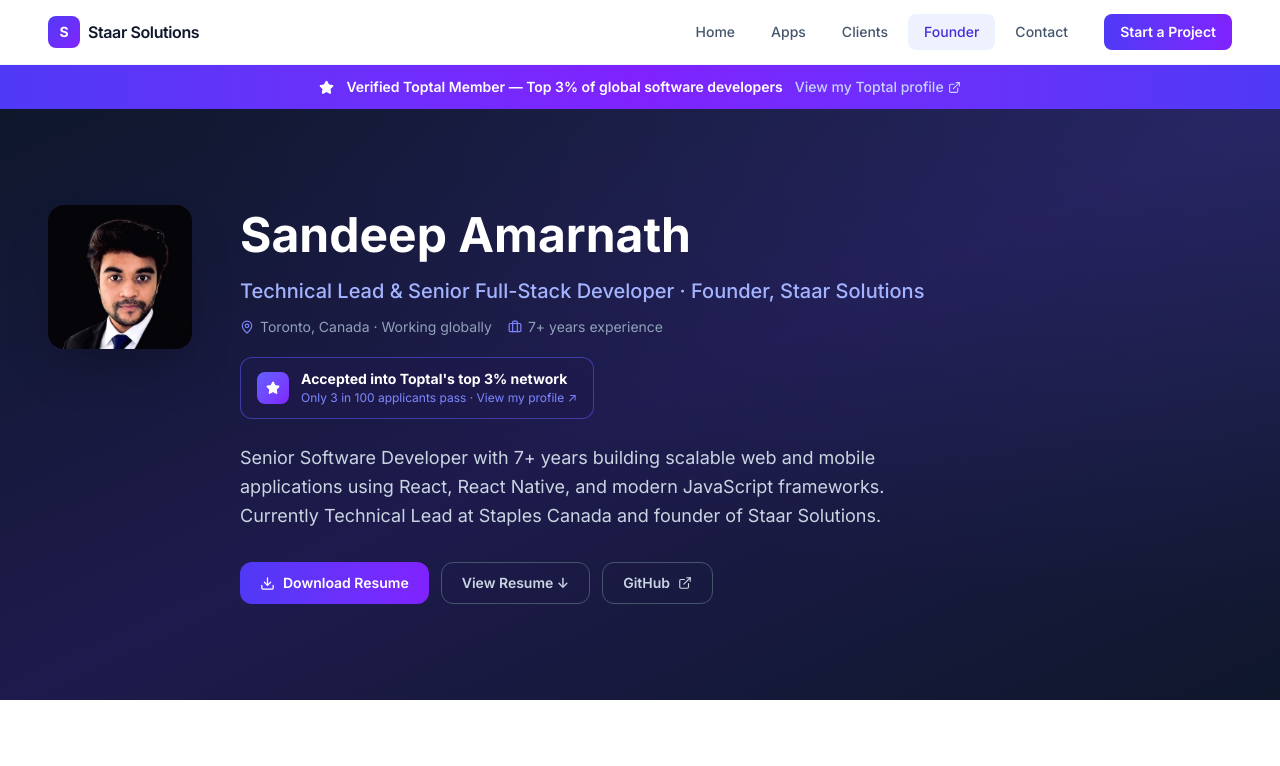
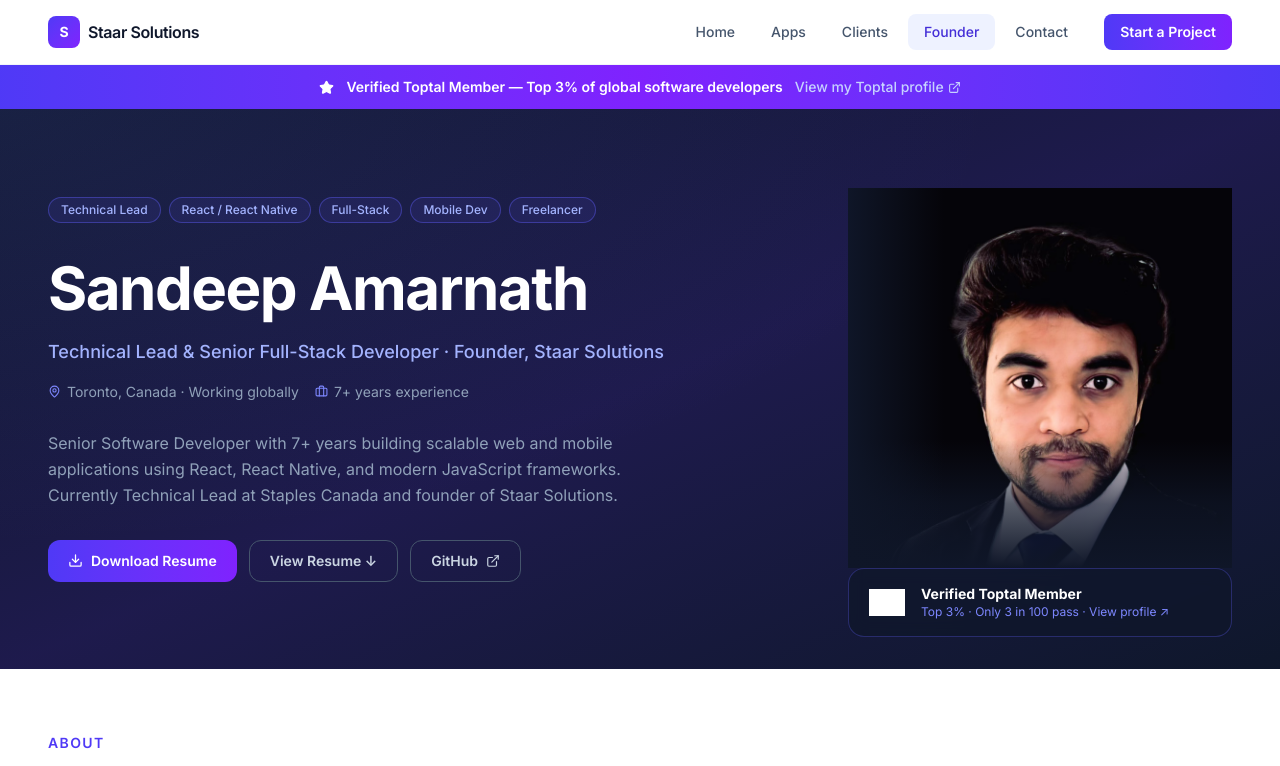
Before and after one commit to sandeep194920/staarsolutions, a Next.js app: page /founder in a window 1280 px wide. Shown: the top 766 px of the page. Built offline with nearby package versions, Linux system fonts and the light colour scheme; grey boxes are pictures that could not be loaded.

Commit message:
Hero redesign: photo bleeds into bg on right, Toptal card with border glow on load, skill tags

```diff
--- a/app/founder/page.tsx
+++ b/app/founder/page.tsx
@@ -115,59 +115,41 @@
       </div>
 
       {/* Hero */}
-      <section className="bg-gradient-to-br from-slate-900 via-indigo-950 to-slate-900 relative overflow-hidden">
-        <div className="absolute inset-0 bg-[radial-gradient(ellipse_at_top_right,_rgba(99,102,241,0.15),_transparent_60%)] pointer-events-none" />
+      <section className="bg-gradient-to-br from-slate-900 via-indigo-950 to-slate-900 relative overflow-hidden min-h-[560px]">
+        <div className="absolute inset-0 bg-[radial-gradient(ellipse_at_top_left,_rgba(99,102,241,0.12),_transparent_55%)] pointer-events-none" />
 
-        <div className="relative max-w-7xl mx-auto px-6 lg:px-12 py-24">
-          <div className="flex flex-col md:flex-row gap-12 items-start">
-            {/* Profile photo — clean */}
-            <div className="shrink-0">
-              <div className="w-36 h-36 rounded-2xl overflow-hidden shadow-2xl">
-                <Image
-                  src="/images/founder_profile_pic.png"
-                  alt="Sandeep Amarnath"
-                  width={144}
-                  height={144}
-                  className="object-cover w-full h-full"
-                  priority
-                />
+        <div className="relative max-w-7xl mx-auto px-6 lg:px-12">
+          <div className="flex flex-col lg:flex-row items-stretch min-h-[560px]">
+
+            {/* Left — all content */}
+            <div className="flex-1 flex flex-col justify-center py-20 pr-0 lg:pr-16">
+
+              {/* Skill tags */}
+              <div className="flex flex-wrap gap-2 mb-7">
+                {["Technical Lead", "React / React Native", "Full-Stack", "Mobile Dev", "Freelancer"].map((tag) => (
+                  <span key={tag} className="text-xs font-medium text-indigo-300 border border-indigo-500/40 bg-indigo-500/10 px-3 py-1 rounded-full">
+                    {tag}
+                  </span>
+                ))}
               </div>
-            </div>
 
-            <div>
-              <h1 className="text-4xl md:text-5xl font-bold text-white mb-3 leading-tight">
+              <h1 className="text-5xl md:text-6xl font-bold text-white mb-3 leading-tight tracking-tight">
                 Sandeep Amarnath
               </h1>
-              <p className="text-xl text-indigo-300 font-medium mb-3">
+              <p className="text-lg text-indigo-300 font-medium mb-4">
                 Technical Lead & Senior Full-Stack Developer · Founder, Staar Solutions
               </p>
 
-              <div className="flex flex-wrap items-center gap-4 text-slate-400 text-sm mb-5">
+              <div className="flex flex-wrap items-center gap-4 text-slate-400 text-sm mb-7">
                 <span className="flex items-center gap-1.5">
-                  <MapPin size={14} className="text-indigo-400" /> Toronto, Canada · Working globally
+                  <MapPin size={13} className="text-indigo-400" /> Toronto, Canada · Working globally
                 </span>
                 <span className="flex items-center gap-1.5">
-                  <Briefcase size={14} className="text-indigo-400" /> 7+ years experience
+                  <Briefcase size={13} className="text-indigo-400" /> 7+ years experience
                 </span>
               </div>
 
-              {/* Toptal trust block — inline with content, clearly readable */}
-              <a
-                href="https://talent.toptal.com/resume/developers/sandeep-amarnath"
-                target="_blank"
-                rel="noopener noreferrer"
-                className="toptal-btn-glow inline-flex items-center gap-3 mb-6 px-4 py-3 rounded-xl bg-indigo-950/60 border border-indigo-500/50 hover:border-indigo-400 hover:bg-indigo-900/60 transition-colors group"
-              >
-                <div className="w-8 h-8 rounded-lg bg-gradient-to-br from-indigo-500 to-violet-600 flex items-center justify-center shrink-0">
-                  <Star size={14} className="fill-white text-white" />
-                </div>
-                <div className="text-left">
-                  <p className="text-white text-sm font-bold leading-tight">Accepted into Toptal's top 3% network</p>
-                  <p className="text-indigo-400 text-xs mt-0.5">Only 3 in 100 applicants pass · View my profile ↗</p>
-                </div>
-              </a>
-
-              <p className="text-slate-300 leading-relaxed max-w-2xl text-lg mb-8">
+              <p className="text-slate-400 leading-relaxed max-w-xl mb-8">
                 Senior Software Developer with 7+ years building scalable web and mobile applications using React, React Native, and modern JavaScript frameworks. Currently Technical Lead at Staples Canada and founder of Staar Solutions.
               </p>
 
@@ -196,6 +178,48 @@
                 </a>
               </div>
             </div>
+
+            {/* Right — photo bleeding into bg + Toptal card below */}
+            <div className="hidden lg:flex flex-col items-center justify-end w-80 xl:w-96 shrink-0 relative">
+
+              {/* Photo — no border, fades into dark background */}
+              <div className="relative w-full">
+                <Image
+                  src="/images/founder_profile_pic.png"
+                  alt="Sandeep Amarnath"
+                  width={400}
+                  height={480}
+                  className="object-cover object-top w-full"
+                  style={{ height: "380px" }}
+                  priority
+                />
+                {/* Bottom fade — melts into hero bg */}
+                <div className="absolute bottom-0 left-0 right-0 h-32 bg-gradient-to-t from-[#0f1628] via-[#0f1628]/70 to-transparent pointer-events-none" />
+                {/* Left fade — blends toward content */}
+                <div className="absolute top-0 left-0 bottom-0 w-24 bg-gradient-to-r from-[#0f1628] to-transparent pointer-events-none" />
+              </div>
+
+              {/* Toptal card — snug below photo, feels attached */}
+              <a
+                href="https://talent.toptal.com/resume/developers/sandeep-amarnath"
+                target="_blank"
+                rel="noopener noreferrer"
+                className="toptal-btn-glow w-full flex items-center gap-4 px-5 py-4 bg-slate-900/80 border border-indigo-500/30 hover:border-indigo-400/60 rounded-2xl transition-colors backdrop-blur-sm mb-8"
+              >
+                <Image
+                  src="/images/toptal_logo.svg"
+                  alt="Toptal"
+                  width={36}
+                  height={36}
+                  className="shrink-0 brightness-0 invert"
+                />
+                <div>
+                  <p className="text-white text-sm font-bold leading-tight">Verified Toptal Member</p>
+                  <p className="text-indigo-400 text-xs mt-0.5">Top 3% · Only 3 in 100 pass · View profile ↗</p>
+                </div>
+              </a>
+            </div>
+
           </div>
         </div>
       </section>
--- a/app/globals.css
+++ b/app/globals.css
@@ -16,14 +16,26 @@
   scroll-behavior: smooth;
 }
 
-/* Toptal button — plays once on page load, settles after ~2s */
+/* Toptal card — border glow that plays once on load then fades */
 @keyframes toptal-attention {
-  0%   { box-shadow: 0 0 0px 0px rgba(99, 102, 241, 0); }
-  30%  { box-shadow: 0 0 16px 6px rgba(139, 92, 246, 0.7), 0 0 32px 12px rgba(99, 102, 241, 0.35); }
-  60%  { box-shadow: 0 0 20px 8px rgba(139, 92, 246, 0.5), 0 0 40px 16px rgba(99, 102, 241, 0.2); }
-  100% { box-shadow: 0 0 0px 0px rgba(99, 102, 241, 0); }
+  0%   {
+    box-shadow: 0 0 0px 0px rgba(99, 102, 241, 0);
+    border-color: rgba(99, 102, 241, 0.3);
+  }
+  25%  {
+    box-shadow: 0 0 20px 4px rgba(139, 92, 246, 0.6), 0 0 40px 8px rgba(99, 102, 241, 0.25);
+    border-color: rgba(139, 92, 246, 0.9);
+  }
+  60%  {
+    box-shadow: 0 0 24px 6px rgba(139, 92, 246, 0.4), 0 0 48px 12px rgba(99, 102, 241, 0.15);
+    border-color: rgba(139, 92, 246, 0.7);
+  }
+  100% {
+    box-shadow: 0 0 0px 0px rgba(99, 102, 241, 0);
+    border-color: rgba(99, 102, 241, 0.3);
+  }
 }
 
 .toptal-btn-glow {
-  animation: toptal-attention 2s ease-out 0.3s 1 forwards;
+  animation: toptal-attention 2.2s ease-out 0.4s 1 forwards;
 }
```
